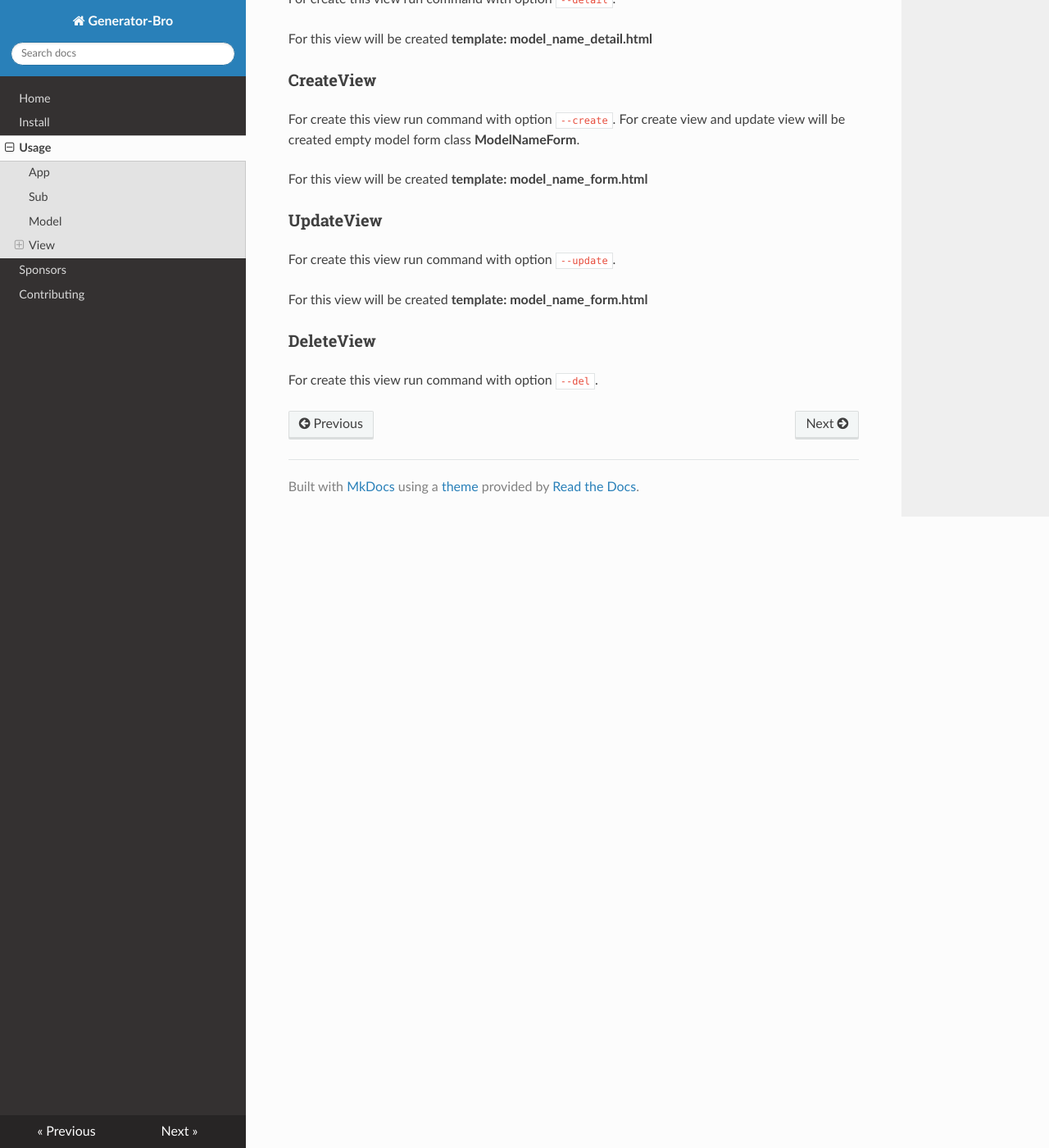
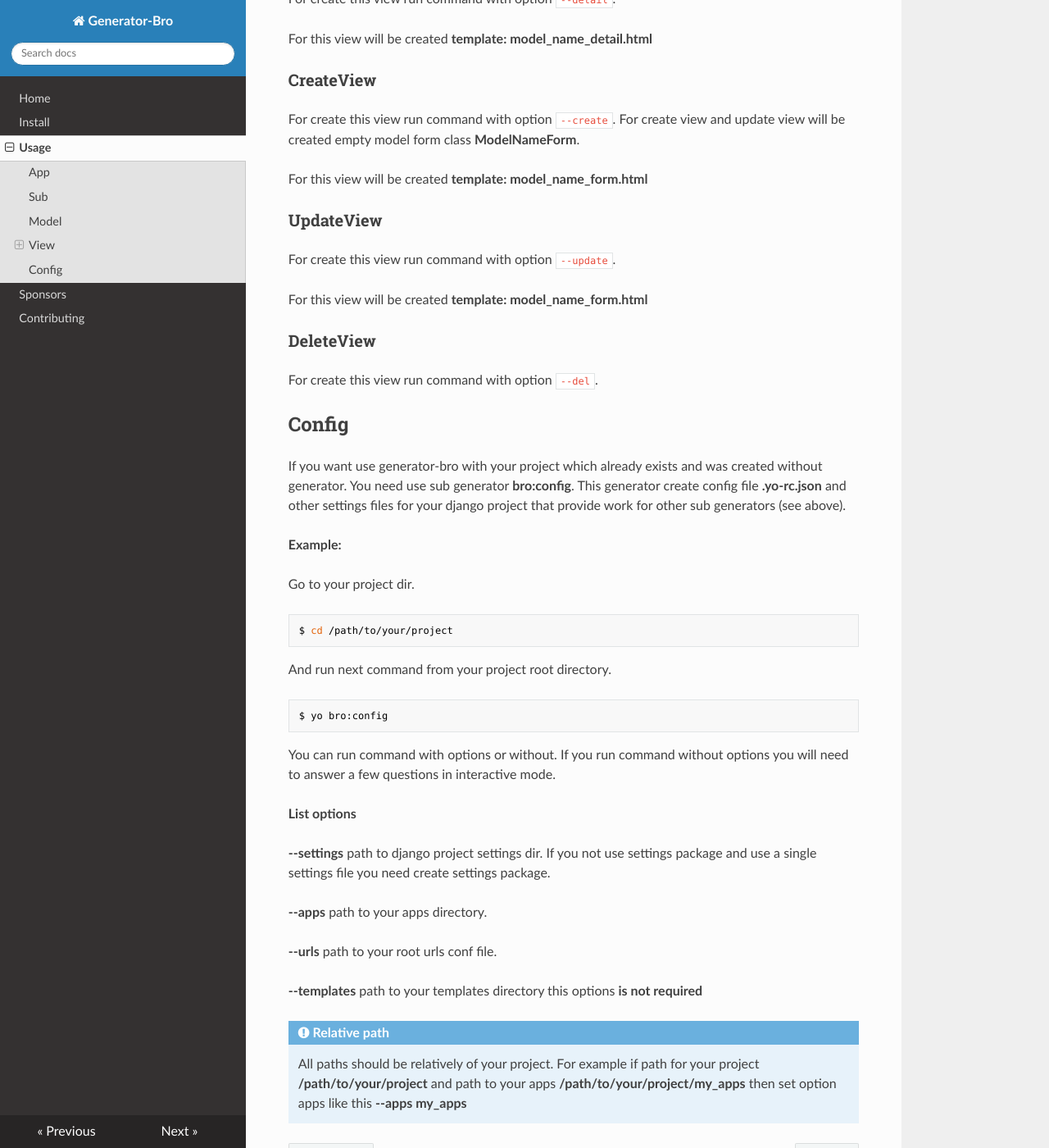
Before and after one commit to lutowolk/generator-bro, an MkDocs documentation site: the page built from docs/usage.md, in a window 1280 px wide and 1400 px high, scrolled down 4748 px. Shown: the whole window at 82% size. Built offline with MkDocs 1.6.1, drawn with Linux system fonts in a browser that asks for light colours; nearby versions of some CDN libraries; old or Windows-style settings are respelled for this version of MkDocs.

Commit message:
BG-24: create docs for config section

````diff
--- a/docs/usage.md
+++ b/docs/usage.md
@@ -246,3 +246,42 @@ For this view will be created **template: model_name_form.html**
 ### DeleteView
 
 For create this view run command with option `--del`.
+
+## Config
+
+If you want use generator-bro with your project which already exists and was created without generator.
+You need use sub generator **bro:config**. This generator create config file **.yo-rc.json**
+and other settings files for your django project that provide work for other sub generators (see above).
+
+**Example:**
+
+Go to your project dir.
+
+```bash
+$ cd /path/to/your/project
+```
+
+And run next command from your project root directory.
+
+```bash
+$ yo bro:config
+```
+
+You can run command with options or without. If you run command without options
+you will need to answer a few questions in interactive mode.
+
+**List options**
+
+**--settings** path to django project settings dir. If you not use settings package and
+use a single settings file you need create settings package.
+
+**--apps** path to your apps directory.
+
+**--urls** path to your root urls conf file.
+
+**--templates** path to your templates directory this options **is not required**
+
+!!! note "Relative path"
+    All paths should be relatively of your project. For example if path for your
+    project **/path/to/your/project** and path to your apps **/path/to/your/project/my_apps**
+    then set option apps like this **--apps my_apps**
````
